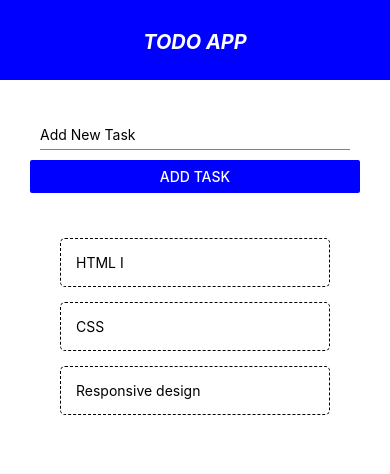
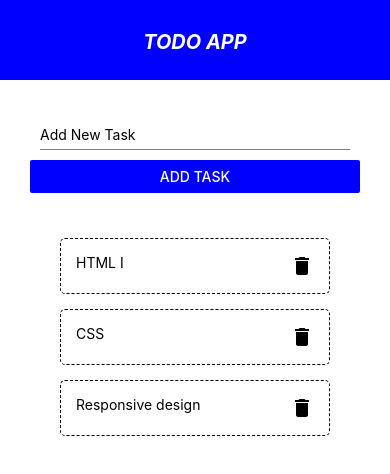
Before and after one commit to Moizasif/react-native-expo, a React Native app: screen / in a window 390 px wide. Shown: the top 474 px of the page. Built offline with nearby package versions, Linux system fonts and the light colour scheme.

Commit message:
Delete Items and dismiss keyboard

```diff
--- a/App.js
+++ b/App.js
@@ -1,5 +1,5 @@
 import React,  {useState} from 'react';
-import { FlatList, StyleSheet, Text, View, SafeAreaView, Alert} from 'react-native';
+import { FlatList, StyleSheet, View, SafeAreaView, Alert, TouchableWithoutFeedback, Keyboard} from 'react-native';
 import AddTask from './components/AddTask';
 import Header from './components/Header';
 import Task from './components/Task';
@@ -29,7 +29,15 @@
 
 }
 
+
+const deleteTask = (id) => {
+   setTasks(prevTasks => {
+     return prevTasks.filter(task => task.id !=id )
+   })
+}
+
   return (
+    <TouchableWithoutFeedback onPress={() => Keyboard.dismiss()}>
     <SafeAreaView style={styles.container}>
       <Header />
        <View style={styles.content}>
@@ -38,7 +46,7 @@
           <FlatList
           data={tasks}
           renderItem={({item}) => (
-            <Task item={item}/>
+            <Task item={item} deleteTask={deleteTask}/>
           )}
           keyExtractor={(item) => item.id}
           />
@@ -46,6 +54,7 @@
        </View>
 
     </SafeAreaView>
+    </TouchableWithoutFeedback>
   );
 }
 
--- a/components/Task.js
+++ b/components/Task.js
@@ -1,10 +1,16 @@
 import React from 'react'
 import { TouchableOpacity, StyleSheet, Text} from 'react-native';
+import { MaterialIcons } from '@expo/vector-icons';
 
-const Task = ({item}) => {
+const Task = ({item, deleteTask}) => {
     return (
         <TouchableOpacity style={styles.item}>
            <Text>{item.task}</Text>
+           <MaterialIcons
+           name="delete"
+           size={24}
+           color="black"
+           onPress={()=> deleteTask(item.id)} />
         </TouchableOpacity>
     )
 }
@@ -16,7 +22,9 @@
         borderRadius:5,
         borderWidth:1,
         marginTop:15,
-        borderStyle:"dashed"
+        borderStyle:"dashed",
+        flexDirection:"row",
+        justifyContent:"space-between"
 
     }
 })
```
